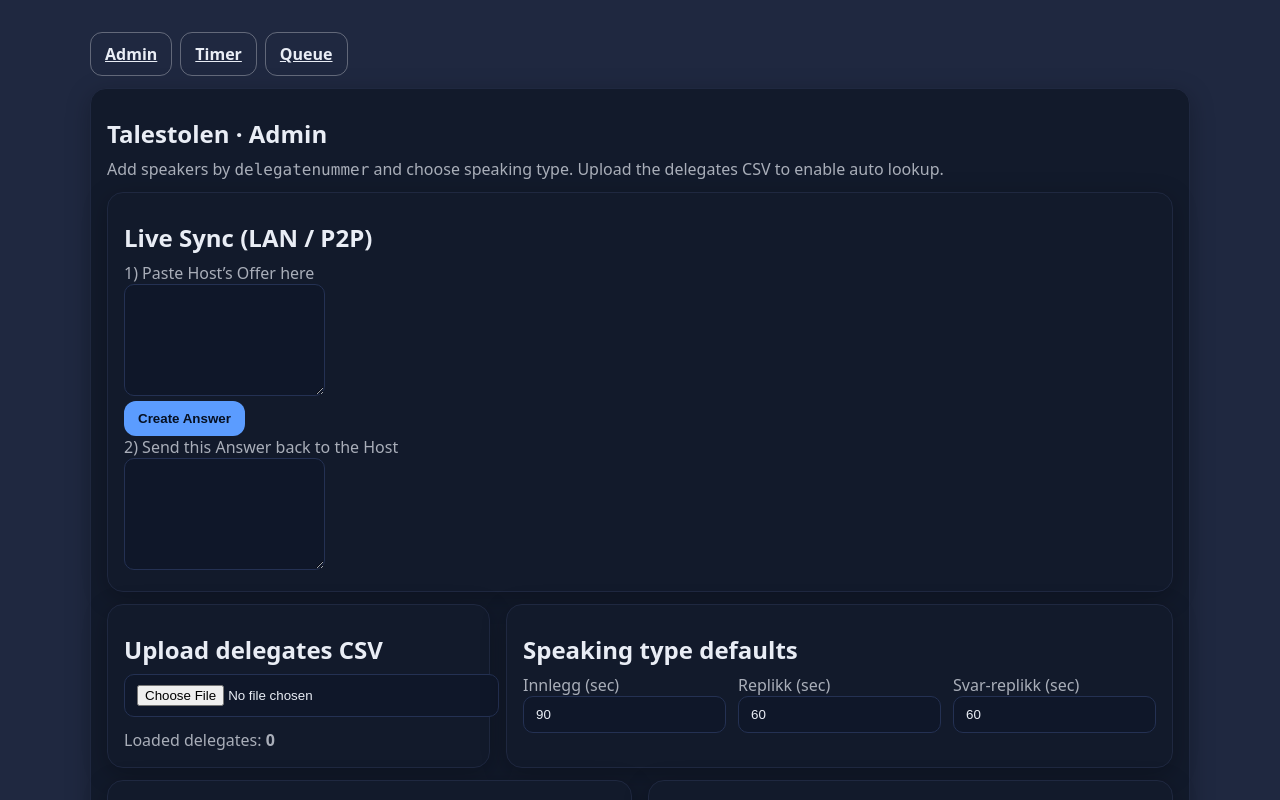
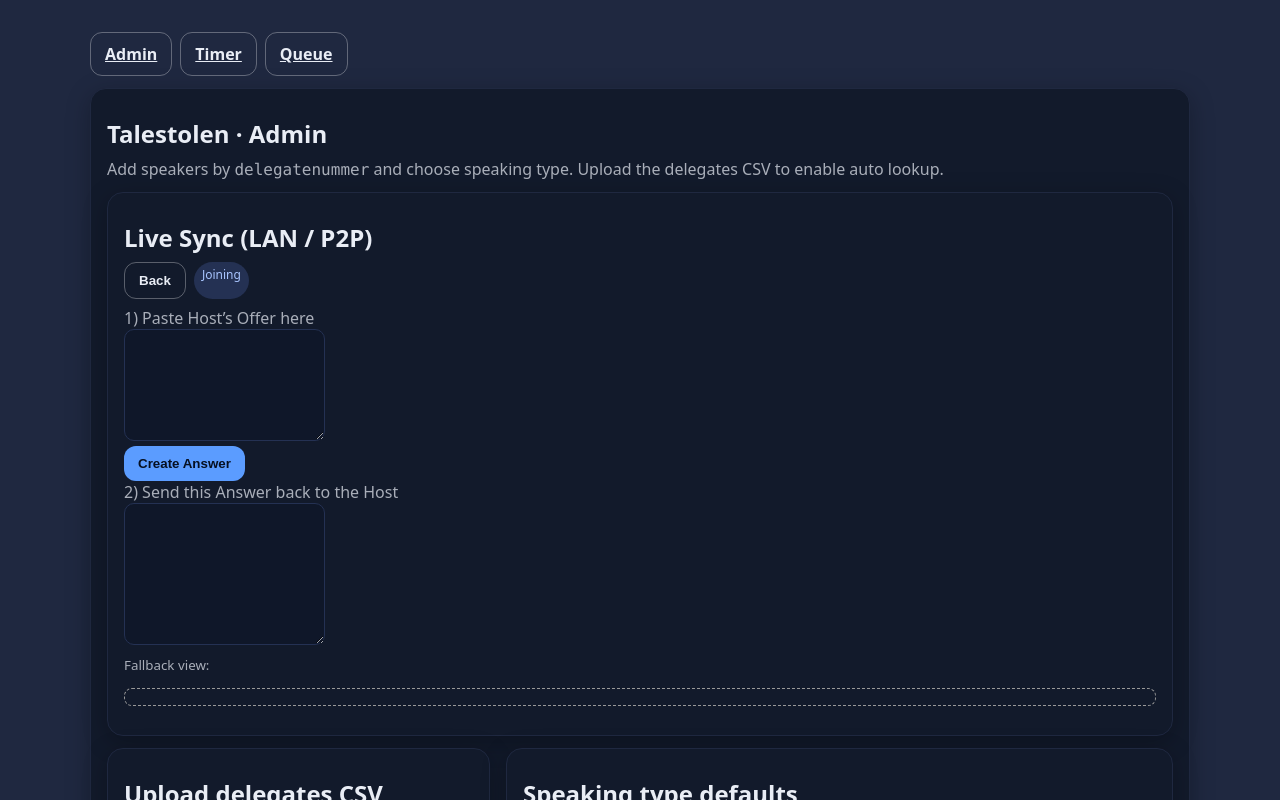
Before and after one commit to mrsoncal/talestolen, a React (Vite) app in the folder frontend/: page / in a window 1280 px wide. Both pictures are taken after a click on the button "Join". Shown: the top 800 px of the page. Built offline with nearby package versions, Linux system fonts and the light colour scheme.

Commit message:
Update App.jsx

```diff
--- a/frontend/src/App.jsx
+++ b/frontend/src/App.jsx
@@ -200,118 +200,128 @@ function normalizeRow(row){
 /* ============================
    Admin
    ============================ */
-function AdminView({ state }){
+function AdminView({ state }) {
   // Add by delegate number + type
-  const [num, setNum] = useState('')
-  const [type, setType] = useState('innlegg')
-  const [manualName, setManualName] = useState('')
-  const [manualOrg, setManualOrg] = useState('')
+  const [num, setNum] = useState('');
+  const [type, setType] = useState('innlegg');
+  const [manualName, setManualName] = useState('');
+  const [manualOrg, setManualOrg] = useState('');
 
   // type durations
-  const [dInnlegg, setDInnlegg]   = useState(state.typeDurations.innlegg)
-  const [dReplikk, setDReplikk]   = useState(state.typeDurations.replikk)
-  const [dSvar, setDSvar]         = useState(state.typeDurations.svar_replikk)
+  const [dInnlegg, setDInnlegg] = useState(state.typeDurations.innlegg);
+  const [dReplikk, setDReplikk] = useState(state.typeDurations.replikk);
+  const [dSvar, setDSvar] = useState(state.typeDurations.svar_replikk);
   useEffect(() => {
-    setDInnlegg(state.typeDurations.innlegg)
-    setDReplikk(state.typeDurations.replikk)
-    setDSvar(state.typeDurations.svar_replikk)
-  }, [state.typeDurations])
+    setDInnlegg(state.typeDurations.innlegg);
+    setDReplikk(state.typeDurations.replikk);
+    setDSvar(state.typeDurations.svar_replikk);
+  }, [state.typeDurations]);
 
-  const cur = state.currentSpeaker
-  const remain = useMemo(() => (cur ? fmt(remainingSeconds(cur)) : '00:00'), [cur])
-  const delegate = state.delegates[String(num||'').trim()]
-  const previewName = delegate?.name || (num ? `#${num}` : '')
-  const previewOrg = delegate?.org || ''
+  const cur = state.currentSpeaker;
+  const remain = useMemo(() => (cur ? fmt(remainingSeconds(cur)) : '00:00'), [cur]);
+  const delegate = state.delegates[String((num || '').trim())];
+  const previewName = delegate?.name || (num ? `#${num}` : '');
+  const previewOrg = delegate?.org || '';
 
   /* ---- Live sync wiring ---- */
-  const [syncMode, setSyncMode] = useState('idle') // idle | host | join | connected
-  const [offerText, setOfferText]   = useState('')
-  const [answerText, setAnswerText] = useState('')
-  const syncRef = useRef(null)
+  const [syncMode, setSyncMode] = useState('idle'); // idle | host | join | connected
+  const [offerText, setOfferText] = useState('');
+  const [answerText, setAnswerText] = useState('');
+  const syncRef = useRef(null);
 
-  useEffect(() => () => { try { syncRef.current?.close() } catch {} }, [])
+  const resetSync = (next = 'idle') => {
+    try { syncRef.current?.close(); } catch {}
+    syncRef.current = null;
+    setOfferText('');
+    setAnswerText('');
+    setSyncMode(next);
+    console.log('[LiveSyncUI] mode ->', next);
+  };
+
+  useEffect(() => () => { try { syncRef.current?.close(); } catch {} }, []);
 
   // Incoming sync messages -> call existing actions
   function onSyncMessage(msg) {
-    if (!msg || !msg.type) return
+    if (!msg || !msg.type) return;
     switch (msg.type) {
-      case 'timer:startNext': {
-        startNext()
-        break
+      case 'timer:startNext':       startNext(); break;
+      case 'timer:startSpecific':   if (msg.payload?.id) startSpecific(msg.payload.id); break;
+      case 'timer:pause':           pauseTimer(); break;
+      case 'timer:resume':          resumeTimer(); break;
+      case 'timer:reset':           resetTimer(); break;
+      case 'timer:setDurations': {
+        const p = msg.payload || {};
+        if (p.innlegg != null)      setTypeDuration('innlegg', p.innlegg);
+        if (p.replikk != null)      setTypeDuration('replikk', p.replikk);
+        if (p.svar_replikk != null) setTypeDuration('svar_replikk', p.svar_replikk);
+        break;
       }
-      case 'timer:startSpecific': {
-        if (msg.payload?.id) startSpecific(msg.payload.id)
-        break
-      }
-      case 'timer:pause': pauseTimer(); break
-      case 'timer:resume': resumeTimer(); break
-      case 'timer:reset':  resetTimer();  break
-      case 'timer:setDurations': {
-        const p = msg.payload || {}
-        if (p.innlegg != null) setTypeDuration('innlegg', p.innlegg)
-        if (p.replikk != null) setTypeDuration('replikk', p.replikk)
-        if (p.svar_replikk != null) setTypeDuration('svar_replikk', p.svar_replikk)
-        break
-      }
-      default: break
+      default: break;
     }
   }
-  function sendSync(type, payload){
-    syncRef.current?.send({ type, payload: payload || null })
+  function sendSync(type, payload) {
+    syncRef.current?.send({ type, payload: payload || null });
   }
 
-  async function hostSync(){
-    syncRef.current?.close()
-    syncRef.current = new LiveSync({ onMessage: onSyncMessage })
-    const sdp = await syncRef.current.host()
-    setOfferText(sdp); setAnswerText(''); setSyncMode('host')
+  async function hostSync() {
+    syncRef.current?.close();
+    syncRef.current = new LiveSync({ onMessage: onSyncMessage });
+    const sdp = await syncRef.current.host();
+    setOfferText(sdp);
+    setAnswerText('');
+    setSyncMode('host');
+    console.log('[LiveSyncUI] mode -> host');
   }
-  async function acceptAnswer(){
-    if (!answerText.trim()) return
-    await syncRef.current.acceptAnswer(answerText.trim())
-    setSyncMode('connected')
+  async function acceptAnswer() {
+    if (!answerText.trim()) return;
+    await syncRef.current.acceptAnswer(answerText.trim());
+    setSyncMode('connected');
   }
-  async function startJoin(){
-    syncRef.current?.close()
-    syncRef.current = new LiveSync({ onMessage: onSyncMessage })
-    setOfferText(''); setAnswerText(''); setSyncMode('join')
+  async function startJoin() {
+    syncRef.current?.close();
+    syncRef.current = new LiveSync({ onMessage: onSyncMessage });
+    setOfferText('');
+    setAnswerText('');
+    setSyncMode('join');
+    console.log('[LiveSyncUI] mode -> join');
   }
-  async function pasteOfferAndCreateAnswer(){
-    if (!offerText.trim()) return
-    const sdp = await syncRef.current.joinWithOffer(offerText.trim())
-    setAnswerText(sdp)
+  async function pasteOfferAndCreateAnswer() {
+    if (!offerText.trim()) return;
+    const sdp = await syncRef.current.joinWithOffer(offerText.trim());
+    setAnswerText(sdp);
     // user copies answer back to host; connection becomes "open" automatically
   }
 
   /* ---- handlers ---- */
-  function handleCSV(e){
-    const file = e.target.files?.[0]
-    if (!file) return
-    const reader = new FileReader()
+  function handleCSV(e) {
+    const file = e.target.files?.[0];
+    if (!file) return;
+    const reader = new FileReader();
     reader.onload = () => {
       try {
-        const text = String(reader.result || '')
-        const rows = parseCSV(text)
+        const text = String(reader.result || '');
+        const rows = parseCSV(text);
         if (rows.length) {
-          try { saveDelegatesToLocalStorageRaw(text) } catch {}
-          loadDelegates(rows)
+          try { saveDelegatesToLocalStorageRaw(text); } catch {}
+          loadDelegates(rows);
         }
       } catch (err) {
-        console.error('[CSV] parse error:', err)
+        console.error('[CSV] parse error:', err);
       }
-    }
-    reader.onerror = (err) => console.error('[CSV] FileReader error:', err)
-    reader.readAsText(file, 'utf-8')
+    };
+    reader.onerror = (err) => console.error('[CSV] FileReader error:', err);
+    reader.readAsText(file, 'utf-8');
   }
-  function handleAddByNum(){
-    if (!num.trim()) return
-    addToQueueByDelegate({ delegateNumber: num.trim(), type })
-    setNum('')
+  function handleAddByNum() {
+    if (!num.trim()) return;
+    addToQueueByDelegate({ delegateNumber: num.trim(), type });
+    setNum('');
   }
-  function handleAddManual(){
-    if (!manualName.trim()) return
-    addToQueueDirect({ name: manualName.trim(), org: manualOrg.trim(), type })
-    setManualName(''); setManualOrg('')
+  function handleAddManual() {
+    if (!manualName.trim()) return;
+    addToQueueDirect({ name: manualName.trim(), org: manualOrg.trim(), type });
+    setManualName('');
+    setManualOrg('');
   }
 
   return (
@@ -331,36 +341,86 @@ function AdminView({ state }){
         <div className="spacer"></div>
 
         {/* Live Sync card */}
-        <div className="card" style={{marginBottom:12}}>
+        <div className="card" style={{ marginBottom: 12 }}>
           <div className="title">Live Sync (LAN / P2P)</div>
+
           {syncMode === 'idle' && (
-            <div className="row" style={{gap:8}}>
+            <div className="row" style={{ gap: 8 }}>
               <button className="btn" onClick={hostSync}>Host</button>
               <button className="btn secondary" onClick={startJoin}>Join</button>
             </div>
           )}
+
           {syncMode === 'host' && (
             <>
+              <div className="row" style={{ gap: 8, marginBottom: 8 }}>
+                <button className="btn ghost" onClick={() => resetSync('idle')}>Back</button>
+                <span className="badge">Hosting</span>
+              </div>
+
               <div className="muted">1) Share this Offer with the joining device</div>
-              <textarea className="input" rows={6} value={offerText} readOnly />
+              <textarea
+                className="input"
+                rows={6}
+                value={offerText}
+                readOnly
+                style={{ minHeight: 120, display: 'block', opacity: 1, visibility: 'visible' }}
+              />
+              <div style={{ marginTop: 8 }}>
+                <small className="muted">Fallback view:</small>
+                <pre style={{ whiteSpace: 'pre-wrap', padding: 8, border: '1px dashed #999', borderRadius: 8, maxHeight: 240, overflow: 'auto' }}>
+                  {offerText}
+                </pre>
+              </div>
+
               <div className="muted">2) Paste their Answer here</div>
-              <textarea className="input" rows={6} value={answerText} onChange={e=>setAnswerText(e.target.value)} />
-              <div className="row" style={{gap:8}}>
+              <textarea
+                className="input"
+                rows={6}
+                value={answerText}
+                onChange={e => setAnswerText(e.target.value)}
+              />
+              <div className="row" style={{ gap: 8 }}>
                 <button className="btn" onClick={acceptAnswer}>Connect</button>
               </div>
             </>
           )}
+
           {syncMode === 'join' && (
             <>
+              <div className="row" style={{ gap: 8, marginBottom: 8 }}>
+                <button className="btn ghost" onClick={() => resetSync('idle')}>Back</button>
+                <span className="badge">Joining</span>
+              </div>
+
               <div className="muted">1) Paste Host’s Offer here</div>
-              <textarea className="input" rows={6} value={offerText} onChange={e=>setOfferText(e.target.value)} />
-              <div className="row" style={{gap:8}}>
+              <textarea
+                className="input"
+                rows={6}
+                value={offerText}
+                onChange={e => setOfferText(e.target.value)}
+              />
+              <div className="row" style={{ gap: 8 }}>
                 <button className="btn" onClick={pasteOfferAndCreateAnswer}>Create Answer</button>
               </div>
+
               <div className="muted">2) Send this Answer back to the Host</div>
-              <textarea className="input" rows={6} value={answerText} readOnly />
+              <textarea
+                className="input"
+                rows={6}
+                value={answerText}
+                readOnly
+                style={{ minHeight: 120, display: 'block', opacity: 1, visibility: 'visible' }}
+              />
+              <div style={{ marginTop: 8 }}>
+                <small className="muted">Fallback view:</small>
+                <pre style={{ whiteSpace: 'pre-wrap', padding: 8, border: '1px dashed #999', borderRadius: 8, maxHeight: 240, overflow: 'auto' }}>
+                  {answerText}
+                </pre>
+              </div>
             </>
           )}
+
           {syncMode === 'connected' && <div className="badge">Connected</div>}
         </div>
 
@@ -383,8 +443,8 @@ function AdminView({ state }){
                   type="number" min="10" step="5"
                   value={dInnlegg}
                   onChange={e => {
-                    const val = e.target.value; setDInnlegg(val); setTypeDuration('innlegg', val)
-                    sendSync('timer:setDurations', { innlegg: val })
+                    const val = e.target.value; setDInnlegg(val); setTypeDuration('innlegg', val);
+                    sendSync('timer:setDurations', { innlegg: val });
                   }}
                 />
               </div>
@@ -395,8 +455,8 @@ function AdminView({ state }){
                   type="number" min="10" step="5"
                   value={dReplikk}
                   onChange={e => {
-                    const val = e.target.value; setDReplikk(val); setTypeDuration('replikk', val)
-                    sendSync('timer:setDurations', { replikk: val })
+                    const val = e.target.value; setDReplikk(val); setTypeDuration('replikk', val);
+                    sendSync('timer:setDurations', { replikk: val });
                   }}
                 />
               </div>
@@ -407,8 +467,8 @@ function AdminView({ state }){
                   type="number" min="10" step="5"
                   value={dSvar}
                   onChange={e => {
-                    const val = e.target.value; setDSvar(val); setTypeDuration('svar_replikk', val)
-                    sendSync('timer:setDurations', { svar_replikk: val })
+                    const val = e.target.value; setDSvar(val); setTypeDuration('svar_replikk', val);
+                    sendSync('timer:setDurations', { svar_replikk: val });
                   }}
                 />
               </div>
@@ -423,8 +483,8 @@ function AdminView({ state }){
           <div className="card">
             <div className="title">Add by delegatenummer</div>
             <div className="row">
-              <input className="input" placeholder="Delegatenummer" value={num} onChange={e=>setNum(e.target.value)} />
-              <select className="input" value={type} onChange={e=>setType(e.target.value)}>
+              <input className="input" placeholder="Delegatenummer" value={num} onChange={e => setNum(e.target.value)} />
+              <select className="input" value={type} onChange={e => setType(e.target.value)}>
                 <option value="innlegg">Innlegg</option>
                 <option value="replikk">Replikk</option>
                 <option value="svar_replikk">Svar-replikk</option>
@@ -440,9 +500,9 @@ function AdminView({ state }){
           <div className="card">
             <div className="title">Add manually (fallback)</div>
             <div className="row">
-              <input className="input" placeholder="Navn" value={manualName} onChange={e=>setManualName(e.target.value)} />
-              <input className="input" placeholder="Organisasjon" value={manualOrg} onChange={e=>setManualOrg(e.target.value)} />
-              <select className="input" value={type} onChange={e=>setType(e.target.value)}>
+              <input className="input" placeholder="Navn" value={manualName} onChange={e => setManualName(e.target.value)} />
+              <input className="input" placeholder="Organisasjon" value={manualOrg} onChange={e => setManualOrg(e.target.value)} />
+              <select className="input" value={type} onChange={e => setType(e.target.value)}>
                 <option value="innlegg">Innlegg</option>
                 <option value="replikk">Replikk</option>
                 <option value="svar_replikk">Svar-replikk</option>
@@ -460,7 +520,7 @@ function AdminView({ state }){
             <div className="title">Current Speaker</div>
             <div className="list">
               {cur ? (
-                <div className="row" style={{justifyContent:'space-between', alignItems:'center'}}>
+                <div className="row" style={{ justifyContent: 'space-between', alignItems: 'center' }}>
                   <div>
                     <div className="big">
                       {cur.name} <span className="muted">({cur.delegateNumber ? `#${cur.delegateNumber}` : '–'})</span>
@@ -477,11 +537,11 @@ function AdminView({ state }){
               )}
             </div>
             <div className="row">
-              <button className="btn" onClick={() => { startNext(); sendSync('timer:startNext') }} disabled={!!state.currentSpeaker || state.queue.length===0}>Start next</button>
-              <button className="btn secondary" onClick={() => { pauseTimer();  sendSync('timer:pause')  }} disabled={!cur || cur.paused}>Pause</button>
-              <button className="btn secondary" onClick={() => { resumeTimer(); sendSync('timer:resume') }} disabled={!cur || !cur.paused}>Resume</button>
-              <button className="btn danger"    onClick={() => { skipCurrent(); sendSync('timer:reset')  }} disabled={!cur}>Skip</button>
-              <button className="btn ghost"     onClick={() => { resetTimer(); sendSync('timer:reset')  }} disabled={!cur}>Reset</button>
+              <button className="btn" onClick={() => { startNext(); sendSync('timer:startNext'); }} disabled={!!state.currentSpeaker || state.queue.length === 0}>Start next</button>
+              <button className="btn secondary" onClick={() => { pauseTimer();  sendSync('timer:pause');  }} disabled={!cur || cur.paused}>Pause</button>
+              <button className="btn secondary" onClick={() => { resumeTimer(); sendSync('timer:resume'); }} disabled={!cur || !cur.paused}>Resume</button>
+              <button className="btn danger"    onClick={() => { skipCurrent(); sendSync('timer:reset');  }} disabled={!cur}>Skip</button>
+              <button className="btn ghost"     onClick={() => { resetTimer(); sendSync('timer:reset');  }} disabled={!cur}>Reset</button>
             </div>
           </div>
 
@@ -494,15 +554,15 @@ function AdminView({ state }){
                 state.queue.map((q, i) => (
                   <div key={q.id} className="queue-item">
                     <div>
-                      <div className={'big ' + (i===0 ? 'next' : '')}>
-                        {i===0 ? 'Next: ' : ''}{q.name} <span className="muted">({q.delegateNumber ? `#${q.delegateNumber}` : '–'})</span>
+                      <div className={'big ' + (i === 0 ? 'next' : '')}>
+                        {i === 0 ? 'Next: ' : ''}{q.name} <span className="muted">({q.delegateNumber ? `#${q.delegateNumber}` : '–'})</span>
                       </div>
                       <div className="muted">{q.org || ' '}</div>
                       <div className="muted">Type: <b>{labelFor(q.type)}</b></div>
                     </div>
                     <div className="row">
-                      <button className="btn secondary" onClick={()=>{ startSpecific(q.id); sendSync('timer:startSpecific', { id: q.id }) }}>Start</button>
-                      <button className="btn ghost" onClick={()=>removeFromQueue(q.id)}>Remove</button>
+                      <button className="btn secondary" onClick={() => { startSpecific(q.id); sendSync('timer:startSpecific', { id: q.id }); }}>Start</button>
+                      <button className="btn ghost" onClick={() => removeFromQueue(q.id)}>Remove</button>
                     </div>
                   </div>
                 ))
@@ -515,8 +575,9 @@ function AdminView({ state }){
         <DelegatesTable state={state} />
       </section>
     </div>
-  )
+  );
 }
+
 
 /* ============================
    Timer & Queue views
```
